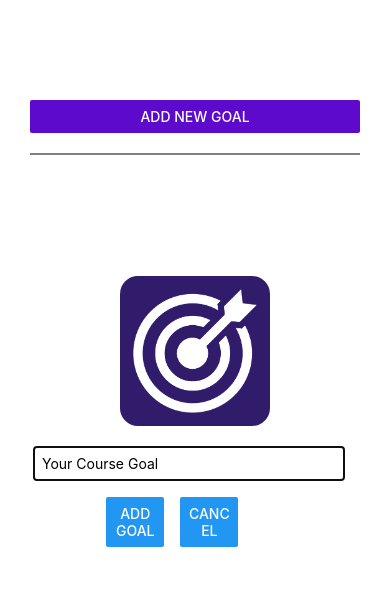
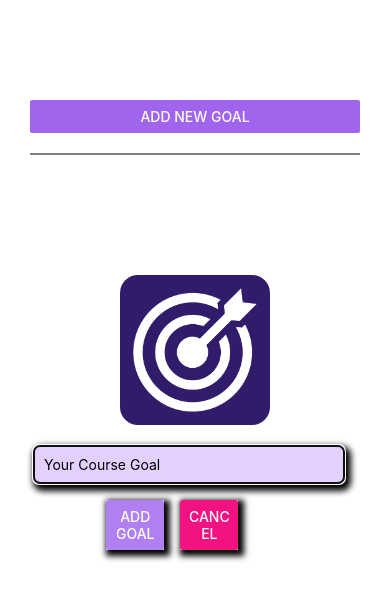
Before and after one commit to Calvin-May/RNIntro-Basics-GoalsApp, a React Native app: screen / in a window 390 px wide. Both pictures are taken after a click on the button "ADD NEW GOAL". Shown: the top 600 px of the page. Built offline with nearby package versions, Linux system fonts and the light colour scheme.

Commit message:
Added styling

```diff
--- a/App.js
+++ b/App.js
@@ -5,6 +5,7 @@ import { useState } from "react"; // Allows us to manage simple state
 import { StyleSheet, View, FlatList, Button } from "react-native";
 import GoalItem from "./components/GoalItem";
 import GoalInput from "./components/GoalInput";
+import { StatusBar } from "expo-status-bar";
 
 // Default functional Component that will render our App! This simple function returns JSX code that will be
 //-compiled into native Javascript.
@@ -36,11 +37,11 @@ export default function App() {
     setIsModalVisible(!isModalVisible);
   }
 
-
-
   return (
+    <>
+      <StatusBar style="light" />
       <View style={styles.appContainer}>
-      <Button title='Add new Goal' color='#5e0acc' onPress={toggleAddGoalModalHandler}/>
+        <Button title='Add new Goal' color='#a065ec' onPress={toggleAddGoalModalHandler}/>
         <GoalInput onAddGoal={addGoalHandler} visible={isModalVisible} onCancel={toggleAddGoalModalHandler}/>
         <View id="viewGoalsContainer" style={styles.goalsContainer}>
         {/*Use Flatlist it iterate through list of goals and output JSX that displays all of the goals added by the User */}
@@ -55,6 +56,7 @@ export default function App() {
         />
         </View>
       </View>
+    </>
   );
 }
 
@@ -64,6 +66,7 @@ const styles = StyleSheet.create({
     flex: 1,
     paddingTop: 100,
     paddingHorizontal: 30,
+    //backgroundColor: '#1e0858', - Instead we can use a BackgroundColor property in app.json
   },
   goalsContainer: {
     borderTopWidth: 2,
--- a/app.json
+++ b/app.json
@@ -4,6 +4,7 @@
     "slug": "goals-app-react-basics",
     "version": "1.0.0",
     "orientation": "portrait",
+    "backgroundColor": "#1e0858",
     "icon": "./assets/icon.png",
     "userInterfaceStyle": "light",
     "newArchEnabled": true,
--- a/components/GoalInput.js
+++ b/components/GoalInput.js
@@ -31,10 +31,10 @@ function GoalInput({onAddGoal, visible, onCancel}) {
                 />
                 <View style={styles.buttonContainer}>
                     <View style={styles.button}>
-                        <Button title="Add Goal" onPress={addGoalHandler} />
+                        <Button title="Add Goal" onPress={addGoalHandler} color="#b180f0" />
                     </View>
                     <View style={styles.button}>
-                        <Button title="Cancel" onPress={onCancel} />
+                        <Button title="Cancel" onPress={onCancel} color="#f31282" />
                     </View>
                 </View>
             </View>
@@ -50,24 +50,26 @@ const styles = StyleSheet.create({
         justifyContent: "center",
         alignItems: "center",
         marginBottom: 24,
-        borderBottomWidth: 1,
-        borderBottomColor: "#cccccc",
-
     },
     textInput: {
         borderWidth: 1,
-        borderColor: "#cccccc",
+        borderColor: "#e4d0ff",
+        backgroundColor: "#e4d0ff",
+        borderRadius: 6,
         width: "80%",
         marginRight: 12,
-        padding: 8,
+        padding: 10,
+        boxShadow: "3px 4px 6px 3px black"
     },
     buttonContainer: {
         flexDirection: 'row',
-        padding: 16
+        padding: 16,
+
     },
     button: {
         width: '30%',
-        marginHorizontal: 8
+        marginHorizontal: 8,
+        boxShadow: "3px 3px 6px 3px black"
     },
     image: {
         width: 150,
@@ -75,6 +77,7 @@ const styles = StyleSheet.create({
         margin: 20,
         backgroundColor: '#311b6b',
         borderRadius: 18,
-        color: '#111111'
+        color: '#111111',
+        boxShadow: "3px 3px 6px 3px black"
     }
 });
--- a/components/GoalItem.js
+++ b/components/GoalItem.js
@@ -23,11 +23,12 @@ const styles = StyleSheet.create({
     goalItem: {
     margin: 8,
     borderRadius: 6,
-    backgroundColor: '#5e0acc',
+    backgroundColor: '#f3eff8',
   },
   goalItemText: {
-    color: '#ffffffff',
+    color: '#000000',
     fontSize: 20,
+    fontWeight: '500',
     padding: 12,
   },
   androidRipple : { // Used for Android Devices
```
Lines whose indentation alone changed are shown as unchanged.
